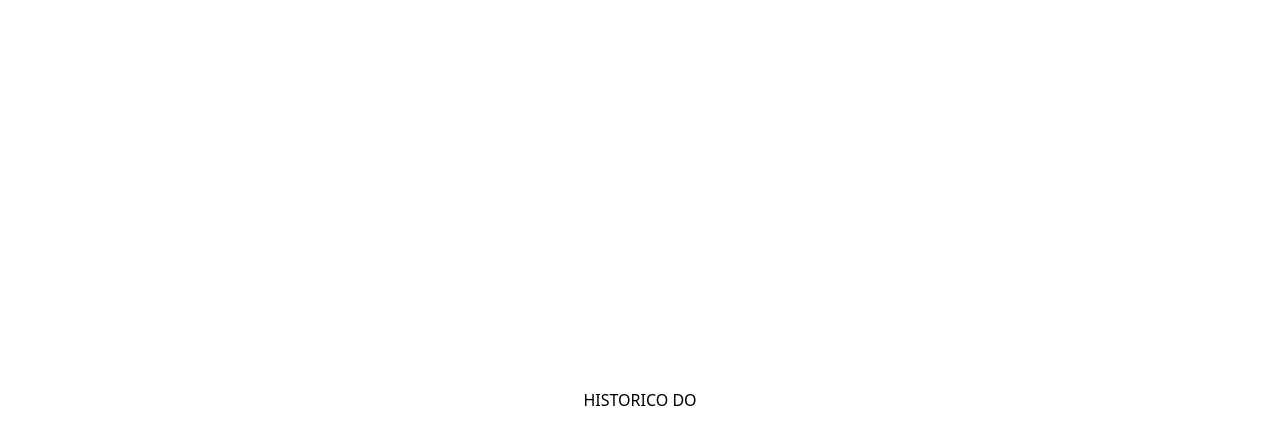
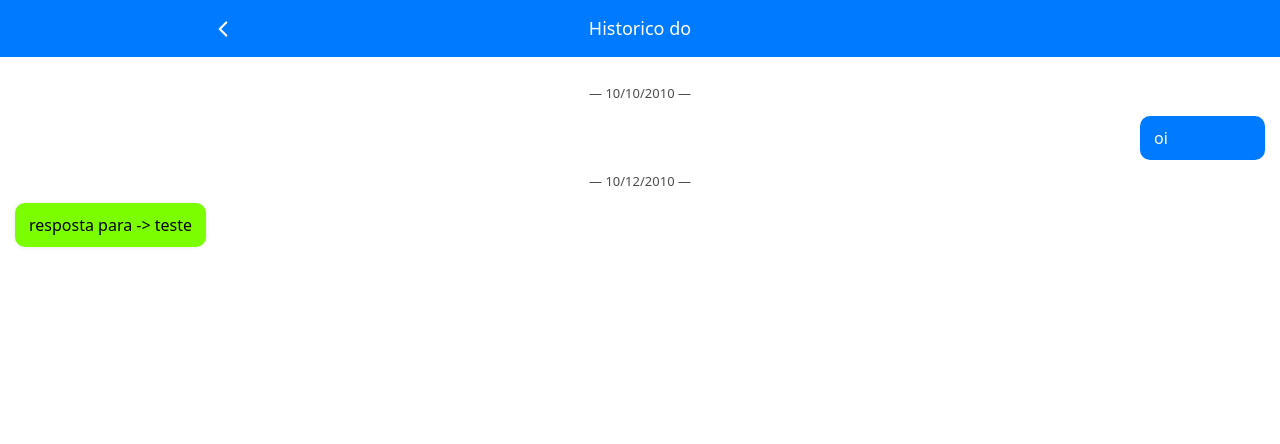
Before and after one commit to N1ckg4m3s/projeto-4blue, a React app in the folder frontend/: page /history in a window 1280 px wide. Shown: the top 444 px of the page. Built offline with nearby package versions, Linux system fonts and the light colour scheme; the HTML template or start-up script is replaced by a standard one.

Commit message:
[ FEAT ] Adicionando estilização da pagina de historico de mensagens.
[ INSTALL ] instalando 'date-fns' para formatação de data.

```diff
--- a/frontend/package.json
+++ b/frontend/package.json
@@ -10,6 +10,7 @@
     "preview": "vite preview"
   },
   "dependencies": {
+    "date-fns": "^4.1.0",
     "react": "^19.2.0",
     "react-dom": "^19.2.0",
     "react-router-dom": "^7.9.6"
--- /dev/null
+++ b/frontend/src/components/backIcon.tsx
@@ -0,0 +1,25 @@
+import React from "react"
+
+interface componentProps {
+    onClick?: (page: string | number) => void
+}
+
+export const BackIcon: React.FC<componentProps> = ({ onClick }) => {
+
+    return (<svg
+        onClick={() => onClick?.(-1)}
+        width="26"
+        height="26"
+        viewBox="0 0 24 24"
+        style={{ cursor: "pointer" }}
+    >
+        <path
+            d="M15 18l-6-6 6-6"
+            fill="none"
+            stroke="#fff"
+            strokeWidth="2"
+            strokeLinecap="round"
+            strokeLinejoin="round"
+        />
+    </svg>)
+}
--- a/frontend/src/pages/chat/chatPage.tsx
+++ b/frontend/src/pages/chat/chatPage.tsx
@@ -3,6 +3,7 @@ import React, { cache, useContext, useEffect, useRef, useState } from "react"
 import { UserContext } from "../../providers/userProvider"
 import { useNavigate } from "react-router-dom"
 import { ChatMessage } from '../../components/chatBubble/mensage'
+import { BackIcon } from '../../components/backIcon'
 
 export const ChatPage = () => {
     const { user } = useContext(UserContext);
@@ -56,30 +57,12 @@ export const ChatPage = () => {
 
     useEffect(() => { }, [])
 
-    /** VIEW **/
-    const BackIcon: React.ReactNode = (<>
-        <svg
-            onClick={() => navigate(-1)}
-            width="26"
-            height="26"
-            viewBox="0 0 24 24"
-            style={{ cursor: "pointer" }}
-        >
-            <path
-                d="M15 18l-6-6 6-6"
-                fill="none"
-                stroke="#fff"
-                strokeWidth="2"
-                strokeLinecap="round"
-                strokeLinejoin="round"
-            />
-        </svg>
-    </>)
-
     return (
         <div className='fullPage'>
             <header className="header">
-                {BackIcon}
+                <BackIcon
+                    onClick={() => navigate(-1)}
+                />
                 <span>Chat do {user}</span>
                 <button onClick={handleNavigateToHistory}>Ver historico</button>
             </header>
--- a/frontend/src/pages/chatHistory/chatHistoryPage.tsx
+++ b/frontend/src/pages/chatHistory/chatHistoryPage.tsx
@@ -1,12 +1,64 @@
-import { useContext } from "react"
+import './style.css'
+import { useContext, useState } from "react"
 import { UserContext } from "../../providers/userProvider"
+import { format } from 'date-fns';
+import { useNavigate } from "react-router-dom";
+import { BackIcon } from "../../components/backIcon";
+import { ChatMessage } from "../../components/chatBubble/mensage";
 
 export const ChatHistoryPage = () => {
     const { user } = useContext(UserContext);
+    const navigate = useNavigate();
+    const [historyMessages, setHistoryMessages] = useState([
+        {
+            mensage: 'oi ',
+            selfMessage: true,
+            created_at: '10/10/10'
+        },
+        {
+            mensage: 'resposta para -> teste',
+            selfMessage: false,
+            created_at: '12/10/10'
+        }
+    ]);
 
-    console.log(user)
+    const formatDate = (dateString: string) => {
+        return format(new Date(dateString), "dd/MM/yyyy");
+    };
 
-    return (<>
-        <div>HISTORICO DO {user}</div>
-    </>)
+    return (
+        <div className='fullPage'>
+            <header className="header">
+                <BackIcon
+                    onClick={() => navigate(-1)}
+                />
+                <span>Historico do {user}</span>
+            </header>
+            <div className="chatBox">
+                {historyMessages.map((msg, index) => {
+                    const msgDate = formatDate(msg.created_at)
+
+                    // Data da mensagem anterior
+                    const prevDate = index > 0 ? formatDate(historyMessages[index - 1].created_at) : null;
+
+                    // Verificar se deve mostrar o separador
+                    const showSeparator = msgDate !== prevDate;
+
+                    return (
+                        <div key={index}>
+                            {showSeparator && (
+                                <div className="date-separator">
+                                    — {msgDate} —
+                                </div>
+                            )}
+                            <ChatMessage
+                                mensage={msg.mensage}
+                                selfMessage={msg.selfMessage}
+                            />
+                        </div>
+                    )
+                })}
+            </div>
+        </div>
+    )
 }
--- /dev/null
+++ b/frontend/src/pages/chatHistory/style.css
@@ -0,0 +1,6 @@
+.date-separator {
+    text-align: center;
+    margin: 12px 0;
+    font-size: 13px;
+    opacity: 0.7;
+}
```
Also changed, not shown: 1 other file (tests, documents, lock files or other folders).
